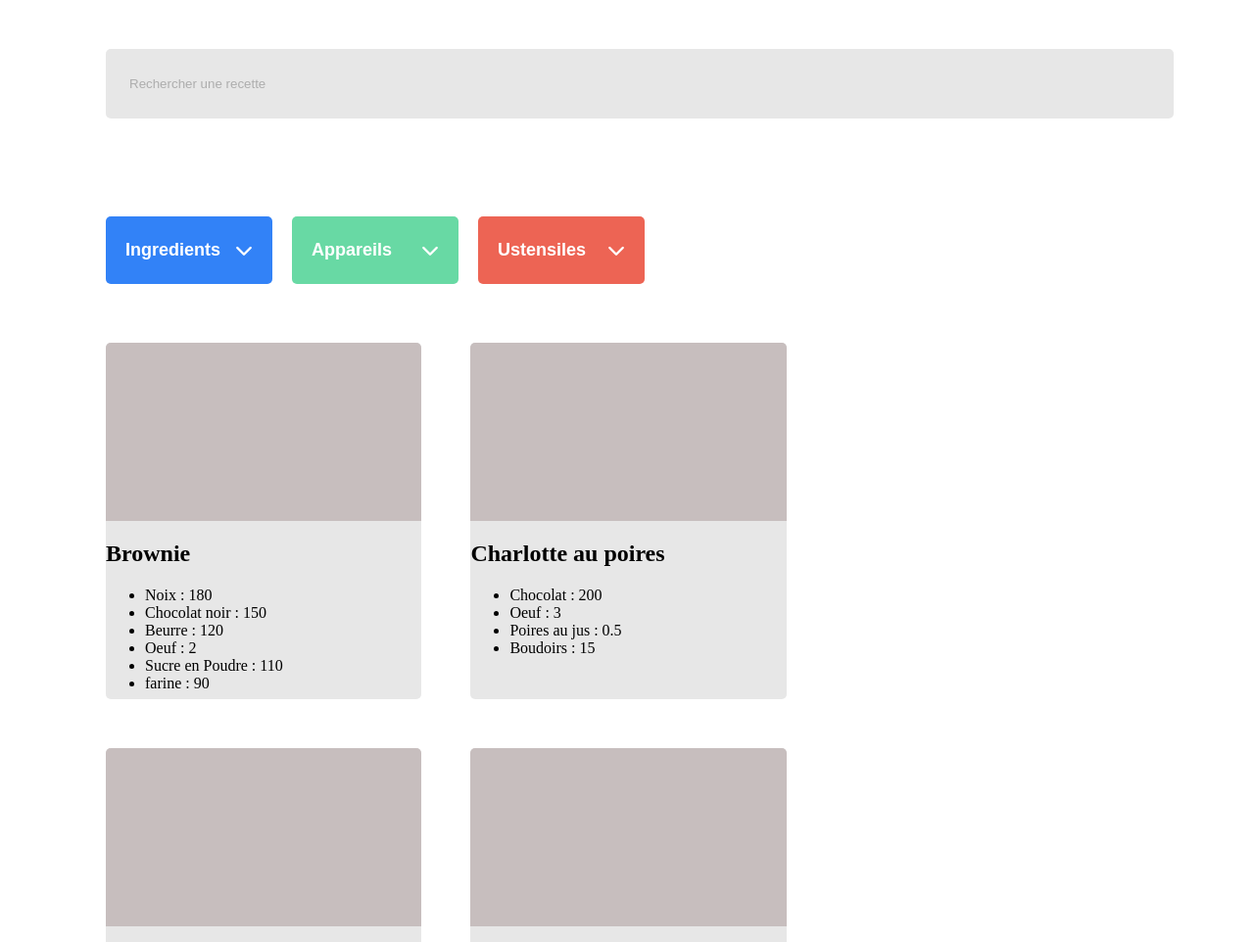
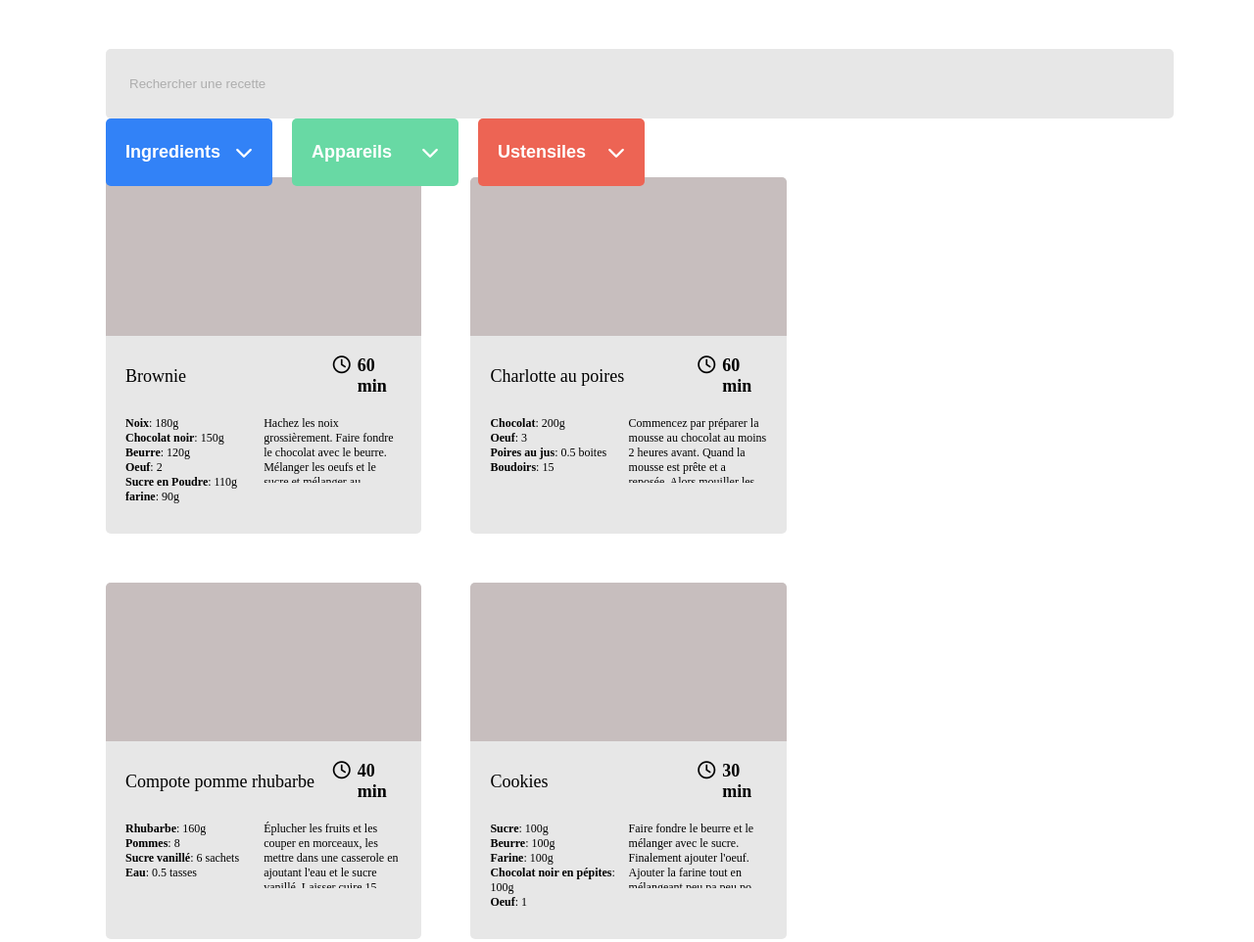
Before and after one commit to jordan-pays/LES-PETITS-PLATS, a plain HTML site: page index.html in a window 1280 px wide. Shown: the top 962 px of the page at 98% size. Drawn offline with Linux system fonts and the light colour scheme.

Commit message:
changement sur les inputs

```diff
--- a/css/main.css
+++ b/css/main.css
@@ -1,5 +1,5 @@
 body {
-    padding:42px 100px;
+    padding: 42px 100px;
 }
 
 .container_recipe {
@@ -7,15 +7,18 @@ body {
     border-radius: 5px;
     width: 30.3%;
     height: 364px;
+    display: flex;
+    flex-direction: column;
 }
 
 .container_img {
     background: #C7BEBE;
-border-radius: 5px 5px 0px 0px;
-height: 50%;
+    border-radius: 5px 5px 0px 0px;
+    display: flex;
+    flex: 1;
 }
 
-.row{
+.row {
     display: flex;
     flex-direction: row;
     flex-wrap: wrap;
@@ -27,16 +30,20 @@ height: 50%;
 
 .container_button {
     display: flex;
-    align-items: center;
+    flex: 1;
+    position: absolute;
+    width: 87%;
     gap: 20px;
-    flex: 1;
 }
 
-.button_filter:active, .button_filter:focus, .button_filter:hover,.badge:hover {
+.button_filter:active,
+.button_filter:focus,
+.button_filter:hover,
+.badge:hover {
     cursor: pointer;
 }
 
-.button_filter{
+.button_filter {
     width: 170px;
     height: 69px;
     border-radius: 5px;
@@ -57,24 +64,19 @@ height: 50%;
 }
 
 .green {
-  background-color: #68D9A4;
+    background-color: #68D9A4;
 }
 
 .red {
-background-color: #ED6454;
+    background-color: #ED6454;
 }
 
-.relative {
-    position: relative;
-    margin-top: 100px;
-}
-
-.input_search::placeholder{
-    color : rgba(0, 0, 0, 0.25);
+.input_search::placeholder {
+    color: rgba(0, 0, 0, 0.25);
     size: 18px;
 }
 
-.input_search{
+.input_search {
     width: 100%;
     height: 69px;
     color: black;
@@ -85,18 +87,27 @@ background-color: #ED6454;
     border: none;
 }
 
+.relative {
+    position: relative;
+    display: flex;
+    min-width: 148px;
+    max-width:50%;
+    flex-direction: column;
+}
+
 .container_info_filter {
     display: none;
-    position: absolute;
+    position: relative;
     z-index: 25;
     /* padding: 22px; */
     border-radius: 5px;
-    top:0px;
-    max-width: 50%;
-    min-width: 148px;
+    top: -70px;
+    /* left: -155px; */
+    width: 100%;
+    /* min-width: 148px; */
 }
 
-.container_all_info{
+.container_all_info {
     flex-wrap: wrap;
     flex-direction: row;
     flex: 1;
@@ -104,7 +115,7 @@ background-color: #ED6454;
     align-items: center;
     justify-content: space-between;
     padding: 0px;
-    margin: 0px;
+    /* margin: 0px; */
     margin: 0px 22px;
 }
 
@@ -114,7 +125,7 @@ background-color: #ED6454;
     font-weight: 700;
 }
 
-.chevron:hover{
+.chevron:hover {
     cursor: pointer;
 }
 
@@ -122,20 +133,21 @@ background-color: #ED6454;
     display: flex;
     /* max-width:100%; */
     min-width: 142px;
+    width: auto;
     flex-direction: row;
     align-items: center;
     justify-content: space-between;
     margin: 22px 22px 10px 22px;
 }
 
-.container_all_info li:hover{
+.container_all_info li:hover {
     cursor: pointer;
 }
 
 .container_all_info li {
     font-size: 18px;
     color: white;
-    width: 32.5%;
+    width: 32%;
     list-style-type: none;
     text-align: left;
     margin: 5px 2px;
@@ -146,18 +158,20 @@ background-color: #ED6454;
     color: rgba(255, 2555, 255, 0.5);
     font-size: 18px;
 }
+
 .input_info:focus-visible {
-    border : none
+    border: none
 }
+
 .input_info {
     height: 50px;
-    width:100%;
+    width: 100%;
     font-weight: 700;
     color: white;
     font-size: 18px;
     background-color: transparent;
-    padding:0px 10px ;
-    border : none
+    padding: 0px 10px;
+    border: none
 }
 
 .container_badge {
@@ -168,7 +182,7 @@ background-color: #ED6454;
     gap: 25px;
 }
 
-.badge{
+.badge {
     display: flex;
     padding: 0px 20px;
     align-items: center;
@@ -186,3 +200,84 @@ background-color: #ED6454;
     font-weight: 400;
     margin-left: 13px;
 }
+
+
+.container_info {
+    display: flex;
+    flex: 1;
+    flex-direction: column;
+    padding: 20px;
+}
+
+.container_info h2 {
+    margin: 0px;
+    font-weight: 400;
+    font-size: 18px;
+
+    display: flex;
+    flex: 3;
+}
+
+.container_info h3::before {
+    content: "\f017";
+    font-family: "Font Awesome 5 Free";
+    font-weight: 400;
+    margin-right: 7px;
+}
+
+
+.container_info h3 {
+    display: flex;
+    flex: 1;
+    margin: 0px;
+    font-weight: 700;
+    font-size: 18px;
+
+    justify-content: flex-end;
+}
+
+.container_description li {
+    font-weight: 400;
+    font-size: 12px;
+
+    list-style-type: none;
+}
+
+.titleIngredient {
+    font-weight: 700;
+}
+
+.container_description ul {
+    margin: 0px;
+    padding: 0px;
+    display: flex;
+    flex: 1;
+    flex-direction: column;
+}
+
+.container_title {
+    display: flex;
+    align-items: center;
+    justify-content: space-between;
+    margin-bottom: 20px;
+}
+
+.container_description {
+    display: flex;
+    justify-content: space-between;
+    flex: 1;
+}
+
+.container_description p {
+    flex: 1;
+    font-weight: 400;
+    font-size: 12px;
+    text-overflow:ellipsis;
+    overflow:hidden;
+    display: -webkit-box !important;
+    -webkit-line-clamp: 5;
+    -webkit-box-orient:vertical;
+    max-height: 68px;
+    white-space: normal;
+    margin: 0px;
+}
--- a/js/controleur/Controleur.js
+++ b/js/controleur/Controleur.js
@@ -25,11 +25,18 @@ class Controleur {
     }
 
     ControlSearchFilter(str) {
-        const data = this.model.getSearchFilter(this.arrayRecipeFilters, str)
         this.searchText = str;
+        let data = [];
+        if (str.length >= 3) {
+            data  = this.model.getSearchFilter(this.arrayRecipeFilters, str)
+
+        } else {
+            data =  this.model.getBadgeFilter(this.arrayAllRecipe, this.arrayBadge)
+        }
         this.arrayRecipeFilters = data;
-        this.view.DisplayRecipes(data)
-        this.ControlAllTags()
+            this.view.DisplayRecipes(data)
+            this.ControlAllTags()
+
     }
 
     ControlBadgeFilter(){
@@ -135,11 +142,7 @@ function init() {
     controleur.ControlAllRecipe()
     const search = document.getElementById("search")
     search.addEventListener("change", () => {
-        if (search.value.length >= 3) {
-            controleur.ControlSearchFilter(search.value)
-        } else {
-            controleur.ControlAllRecipe()
-        }
+        controleur.ControlSearchFilter(search.value)
     })
     const input_ingredients = document.getElementById("input_ingredients")
     input_ingredients.addEventListener("change", () => {
--- a/js/outils.js
+++ b/js/outils.js
@@ -38,9 +38,17 @@ chevron_ustensiles.addEventListener("click",()=>{
   container_info_ustensiles.setAttribute("style","display:none")
 })
 
-var input = document.getElementById('input_ingredients'); // get the input element
-input.addEventListener('change', resizeInput); // bind the "resizeInput" callback on "input" event
-resizeInput.call(input); // immediately call the function
+// var input_ingredients = document.getElementById('input_ingredients'); // get the input element
+// input_ingredients.addEventListener('change', resizeInput); // bind the "resizeInput" callback on "input" event
+// resizeInput.call(input_ingredients); // immediately call the function
+
+// var input_appareils = document.getElementById('input_appareils');
+// input_appareils.addEventListener('change', resizeInput);
+// resizeInput.call(input_appareils);
+
+// var input_ustensiles = document.getElementById('input_ustensiles');
+// input_ustensiles.addEventListener('change', resizeInput);
+// resizeInput.call(input_ustensiles);
 
 function resizeInput() {
   this.style.width = (this.value.length <= 3 ? 120 : this.value.length + 4)+ "ch";
--- a/js/view/View.js
+++ b/js/view/View.js
@@ -10,16 +10,53 @@ class View {
             container_img.setAttribute("class", "container_img");
             const container_info = document.createElement("div");
             container_info.setAttribute("class", "container_info");
+            const container_title = document.createElement("div");
+            container_title.setAttribute("class", "container_title")
             const titre = document.createElement("h2");
             titre.innerHTML = element.name;
+            const time = document.createElement("h3");
+            time.innerHTML = `${element.time} min`;
+            const container_description = document.createElement("div")
+            container_description.setAttribute("class","container_description")
+            const description = document.createElement("p")
+            description.innerHTML = element.description
             const listingIngredients = document.createElement("ul")
-            element.ingredients.forEach((element)=>{
+            element.ingredients.forEach((element) => {
                 const showIngredient = document.createElement("li")
-                showIngredient.textContent = `${element.ingredient} : ${element.quantity}`
+                const titleIngredient = document.createElement("span")
+                titleIngredient.setAttribute("class", "titleIngredient")
+                titleIngredient.textContent = `${element.ingredient}`
+                showIngredient.appendChild(titleIngredient)
+
+                if(element.quantity != undefined){
+                    const quantityIngredient = document.createElement("span")
+                    let changeUnit = "";
+                    if (element.unit != undefined) {
+                        switch (element.unit) {
+                            case "grammes":
+                                changeUnit = "g"
+                                break;
+                            default:
+                                if (element.unit.length > 2) {
+                                    changeUnit = ` ${element.unit}`
+                                } else {
+                                    changeUnit = element.unit
+                                }
+                                break;
+                        }
+                    }
+                    quantityIngredient.textContent = `: ${element.quantity}${changeUnit}`
+                    showIngredient.appendChild(quantityIngredient)
+                }
+
                 listingIngredients.appendChild(showIngredient)
             })
-            container_info.append(titre)
-            container_info.append(listingIngredients)
+            container_title.appendChild(titre)
+            container_title.appendChild(time)
+            container_description.appendChild(listingIngredients)
+            container_description.appendChild(description)
+            container_info.append(container_title)
+            container_info.append(container_description)
             container_recipe.append(container_img)
             container_recipe.append(container_info)
             container_all_recipe.append(container_recipe)
@@ -49,7 +86,7 @@ class View {
         })
     }
 
-    DisplayUstensiles(ustensiles){
+    DisplayUstensiles(ustensiles) {
         const container_ustensiles = document.getElementById("container_ustensiles");
         container_ustensiles.textContent = "";
         ustensiles.forEach(ustensile => {
@@ -62,13 +99,13 @@ class View {
 
     DisplayBadge(arrayBadge) {
         const container_badge = document.getElementById("container_badge")
-        container_badge.textContent= "";
+        container_badge.textContent = "";
         arrayBadge.forEach(element => {
             const badge = document.createElement("div");
             const textBadge = document.createElement("p");
             textBadge.textContent = element.name;
             badge.setAttribute("id", `badge_${element.name}`)
-            badge.setAttribute("class",`badge ${element.type == "ingredients" ? 'blue' : element.type == "appareils" ? 'green' : 'red'}`)
+            badge.setAttribute("class", `badge ${element.type == "ingredients" ? 'blue' : element.type == "appareils" ? 'green' : 'red'}`)
             badge.appendChild(textBadge)
             container_badge.append(badge)
         });
```
Also changed, not shown: assets/Vector.png (added).
